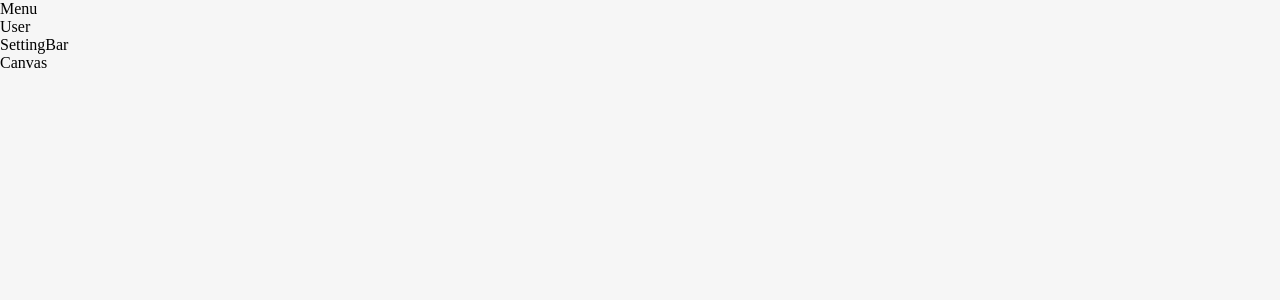
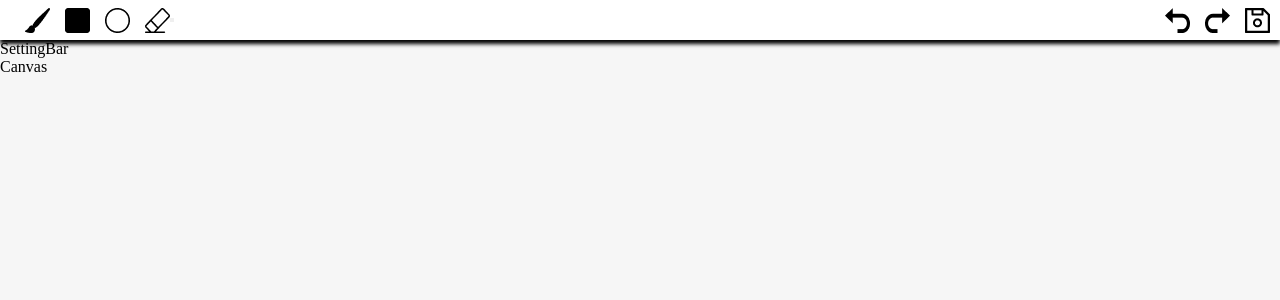
Before and after one commit to goplomax11/simple-miro, a React (Create React App) app in the folder client/: page / in a window 1280 px wide. Shown: the top 300 px of the page. Built offline with nearby package versions, Linux system fonts and the light colour scheme.

Commit message:
tool bar

```diff
--- a/client/src/components/ToolBar.jsx
+++ b/client/src/components/ToolBar.jsx
@@ -1,28 +1,17 @@
 import React from "react";
+import "../styles/toolBar.scss";
 
 const ToolBar = () => {
   return (
     <div className="tool-bar">
-        <div className="tool-bar-left">
-            <div className="tool-bar-left-item">
-                <div className="tool-bar-left-item-icon">
-                    <i className="fas fa-bars"></i>
-                </div>
-                <div className="tool-bar-left-item-text">
-                    <span>Menu</span>
-                </div>
-            </div>
-        </div>
-        <div className="tool-bar-right">
-            <div className="tool-bar-right-item">
-                <div className="tool-bar-right-item-icon">
-                    <i className="fas fa-user"></i>
-                </div>
-                <div className="tool-bar-right-item-text">
-                    <span>User</span>
-                </div>
-            </div>
-        </div>
+      <button className="tool-bar__btn brush" />
+      <button className="tool-bar__btn rect" />
+      <button className="tool-bar__btn circle" />
+      <button className="tool-bar__btn eraser" />
+      <button type="color" />
+      <button className="tool-bar__btn undo" />
+      <button className="tool-bar__btn redo" />
+      <button className="tool-bar__btn save" />
     </div>
   );
 };
--- a/client/src/styles/toolbar.scss
+++ b/client/src/styles/toolbar.scss
@@ -7,4 +7,40 @@
     align-items: center;
     width: 100%;
     box-shadow: 0px 4px 4px 0px #000000;
+    padding: 0 10px 0 10px;
+
+    &__btn {
+        width: 25px;
+        height: 25px;
+        cursor: pointer;
+        background-size: cover;
+        border: none;
+        outline: none;
+        margin-left: 15px;
+    }
+    .brush {
+        background: url("../assets/images/brush.png") no-repeat center center;
+    }
+    .rect {
+        background: url("../assets/images/rect.png") no-repeat center center;
+    }
+    .circle {
+        background: url("../assets/images/circle.png") no-repeat center center;
+    }
+    .eraser {
+        background: url("../assets/images/eraser.png") no-repeat center center;
+    }
+    .line {
+        background: url("../assets/images/line.png") no-repeat center center;
+    }
+    .undo {
+        margin-left: auto;
+        background: url("../assets/images/undo.png") no-repeat center center;
+    }
+    .redo {
+        background: url("../assets/images/redo.png") no-repeat center center;
+    }
+    .save {
+        background: url("../assets/images/save.png") no-repeat center center;
+    }
 }
```
